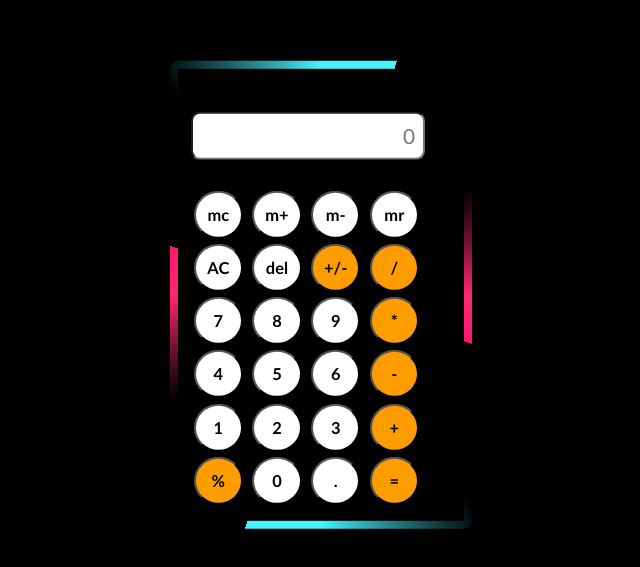
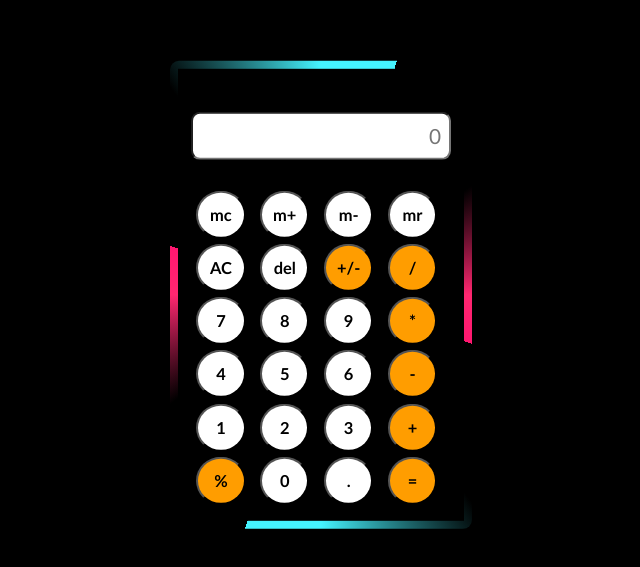
Before and after one commit to vishalbodkhe531/Calculator, a plain HTML site: page index.html in a window 1280 px wide. Shown: the part 105-672 px from the top of the page, without its empty margins (319-959 px from the left). Drawn offline with Linux system fonts and the light colour scheme.

```diff
--- a/style.css
+++ b/style.css
@@ -4,7 +4,6 @@
   box-sizing: border-box;
   font-family: Calibri, 'Trebuchet MS', sans-serif;
 }
-
 
 body {
   background-color: rgb(0, 0, 0);
@@ -32,7 +31,7 @@
   padding: 3%;
   height: 3rem;
   font-size: 1.30rem;
-  width: 90%;
+  width: 100%;
   margin: 11% 0px;
   text-align: end;
 }
@@ -46,7 +45,7 @@
   color: rgb(0, 0, 0);
   font-weight: bold;
   font-size: 1.03rem;
-  margin: 1% 1%;
+  margin: 1% 2%;
 }
 
 .container .oprator{
```
